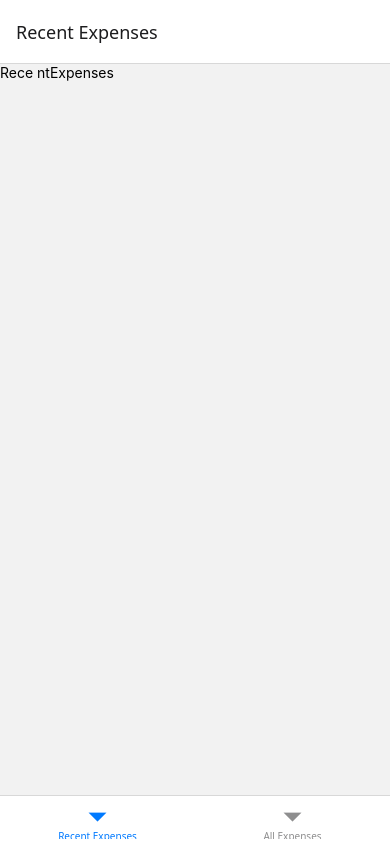
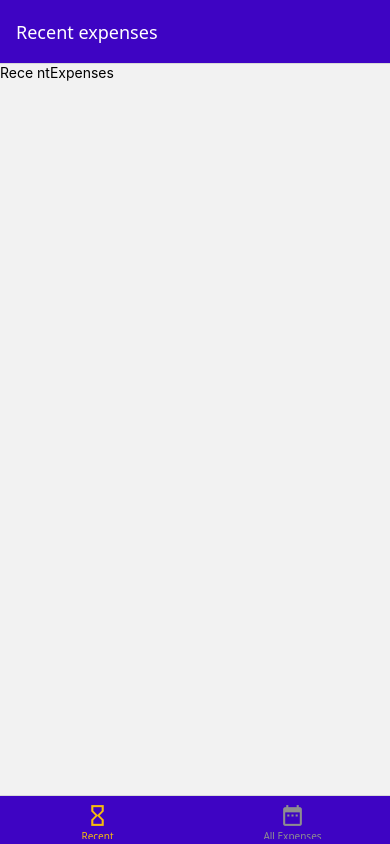
Before and after one commit to codebyakshay/Expense-Tracker, a React Native app: screen / in a window 390 px wide. Built offline with nearby package versions, Linux system fonts and the light colour scheme.

Commit message:
initial commit
added icons to the bottom tab, header and bottom tabs styles also added

```diff
--- a/App.js
+++ b/App.js
@@ -1,16 +1,17 @@
+import { MaterialIcons } from "@expo/vector-icons";
+
 // navigation defualt import
 import { NavigationContainer } from "@react-navigation/native";
 import { createNativeStackNavigator } from "@react-navigation/native-stack";
 import { createBottomTabNavigator } from "@react-navigation/bottom-tabs";
 
+//constants
+import { GLOBALSTYLES } from "./constant/styles";
+
 // screens
 import AllExpenses from "./screens/AllExpenses";
 import ManageExpenses from "./screens/ManageExpenses";
 import RecentExpenses from "./screens/RecentExpenses";
-
-//constants
-
-import GlobalStyles from "./constant/styles";
 
 const Stack = createNativeStackNavigator();
 const Tab = createBottomTabNavigator();
@@ -20,15 +21,24 @@ function ExpenseOverview() {
     <Tab.Navigator
       screenOptions={{
         headerStyle: {
-          backgroundColor: GlobalStyles,
+          backgroundColor: GLOBALSTYLES.colors.primary500,
         },
+        headerTintColor: "white",
+        tabBarStyle: {
+          backgroundColor: GLOBALSTYLES.colors.primary500,
+        },
+        tabBarActiveTintColor: GLOBALSTYLES.colors.accent500,
       }}
     >
       <Tab.Screen
         name="recent expense"
         component={RecentExpenses}
         options={{
-          title: "Recent Expenses",
+          title: "Recent expenses",
+          tabBarLabel: "Recent",
+          tabBarIcon: ({ color, focused, size }) => (
+            <MaterialIcons name="hourglass-empty" size={size} color={color} />
+          ),
         }}
       />
       <Tab.Screen
@@ -36,6 +46,9 @@ function ExpenseOverview() {
         component={AllExpenses}
         options={{
           title: "All Expenses",
+          tabBarIcon: ({ color, focused, size }) => (
+            <MaterialIcons name="date-range" size={size} color={color} />
+          ),
         }}
       />
     </Tab.Navigator>
--- a/constant/styles.js
+++ b/constant/styles.js
@@ -1,4 +1,4 @@
-export const GlobalStyles = {
+export const GLOBALSTYLES = {
   colors: {
     primary50: "#e4d9fd",
     primary100: "#c6affc",
```
